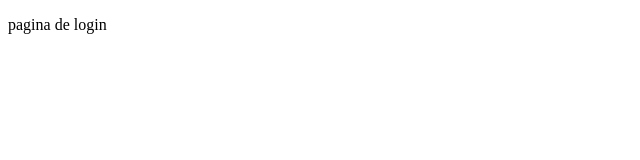
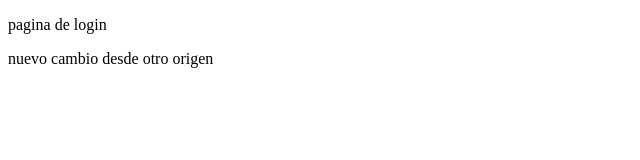
Before and after one commit to luna85772/BIT-initial-repository, a plain HTML site: page login.html in a window 1280 px wide. Shown: the whole page, without its empty margins (0-640 px from the left). Drawn offline with Linux system fonts and the light colour scheme.

Commit message:
Update login.html
nuevo cambio en git

```diff
--- a/login.html
+++ b/login.html
@@ -7,5 +7,6 @@
 </head>
 <body>
     <p>pagina de login</p>
+    <p> nuevo cambio desde otro origen</p>
 </body>
 </html>
```
